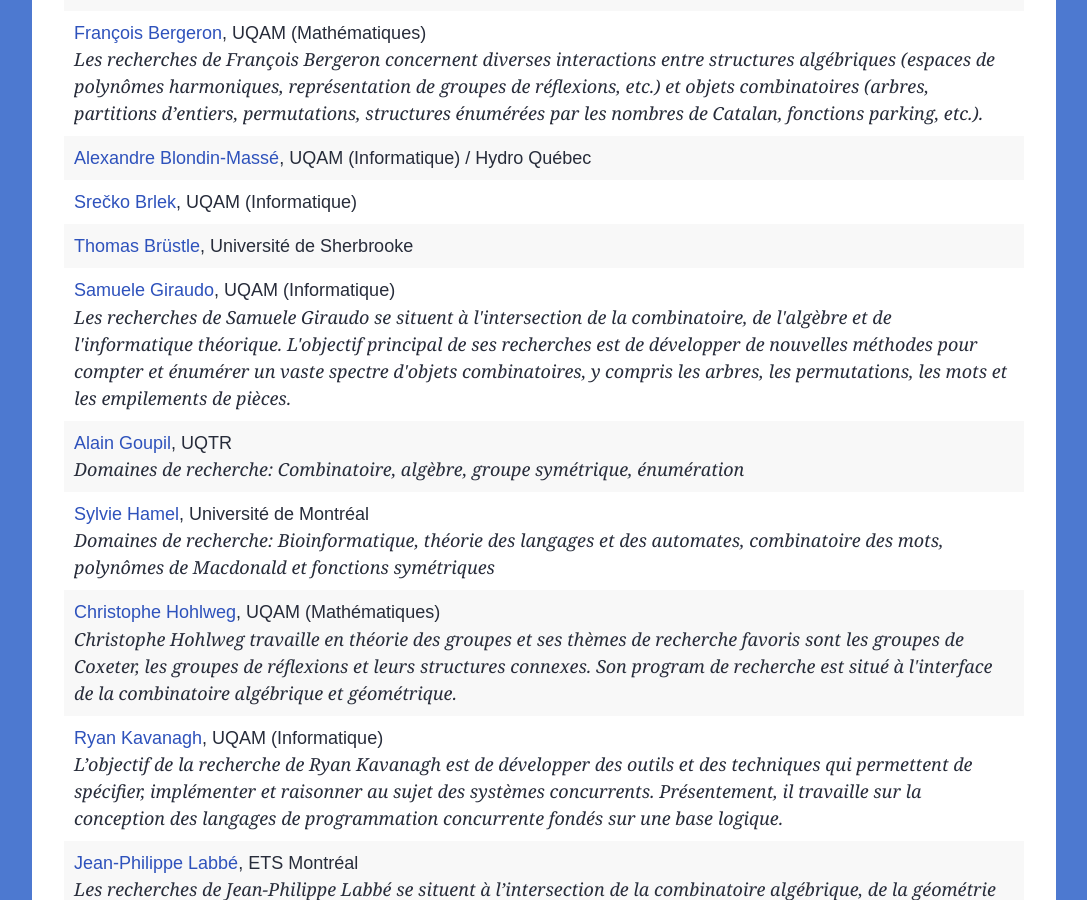
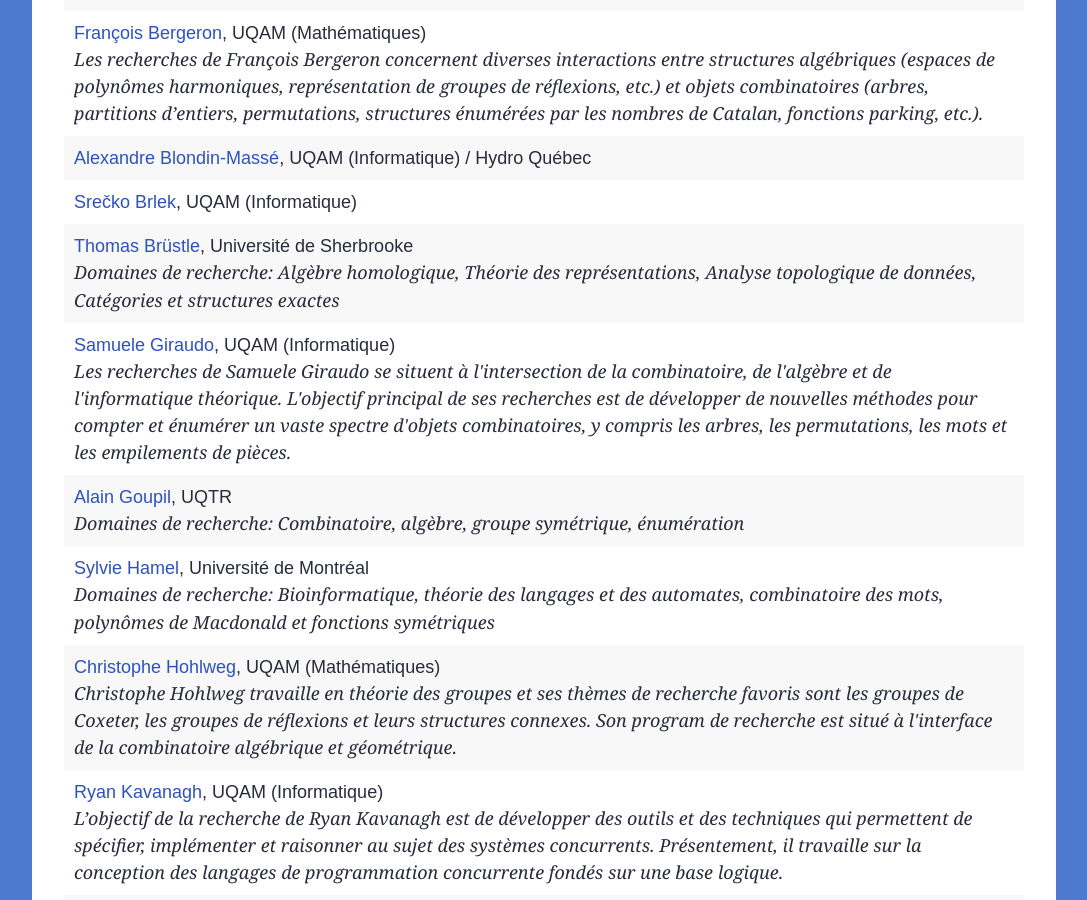
Before and after one commit to lacim-uqam/lacim-uqam.github.io, a Jekyll site: the page built from fr/membres.md, in a window 1280 px wide and 900 px high, scrolled down 759 px. Shown: the whole window, without its empty margins (96-1183 px from the left). Built offline with Jekyll 4.4.1, drawn with Linux system fonts in a browser that asks for light colours; formulas are drawn with MathJax 3.

Commit message:
Domaines de recherche: Thomas Brustle

```diff
--- a/_data/members/regular.yml
+++ b/_data/members/regular.yml
@@ -50,9 +50,13 @@
 - name: Thomas Brüstle
   affiliation: Université de Sherbrooke
   email: Thomas.Brustle@USherbrooke.ca
-  website: https://www.usherbrooke.ca/sciences/personnel/mathematiques/corps-professoral/professeurs/thomas-bruestle/
-  interets_de_recherche:
-  research_interests:
+  website: https://www.usherbrooke.ca/mathematiques/nous-joindre/personnel/corps-professoral/professeurs/thomas-brustle
+  interets_de_recherche: >
+    Domaines de recherche: Algèbre homologique, Théorie des représentations,
+    Analyse topologique de données, Catégories et structures exactes
+  research_interests: >
+    Research interests: Homological algebra, representation theory, topological
+    data analysis, exact categories and structures.
 
 - name: Samuele Giraudo
   affiliation: UQAM (Informatique)
```
